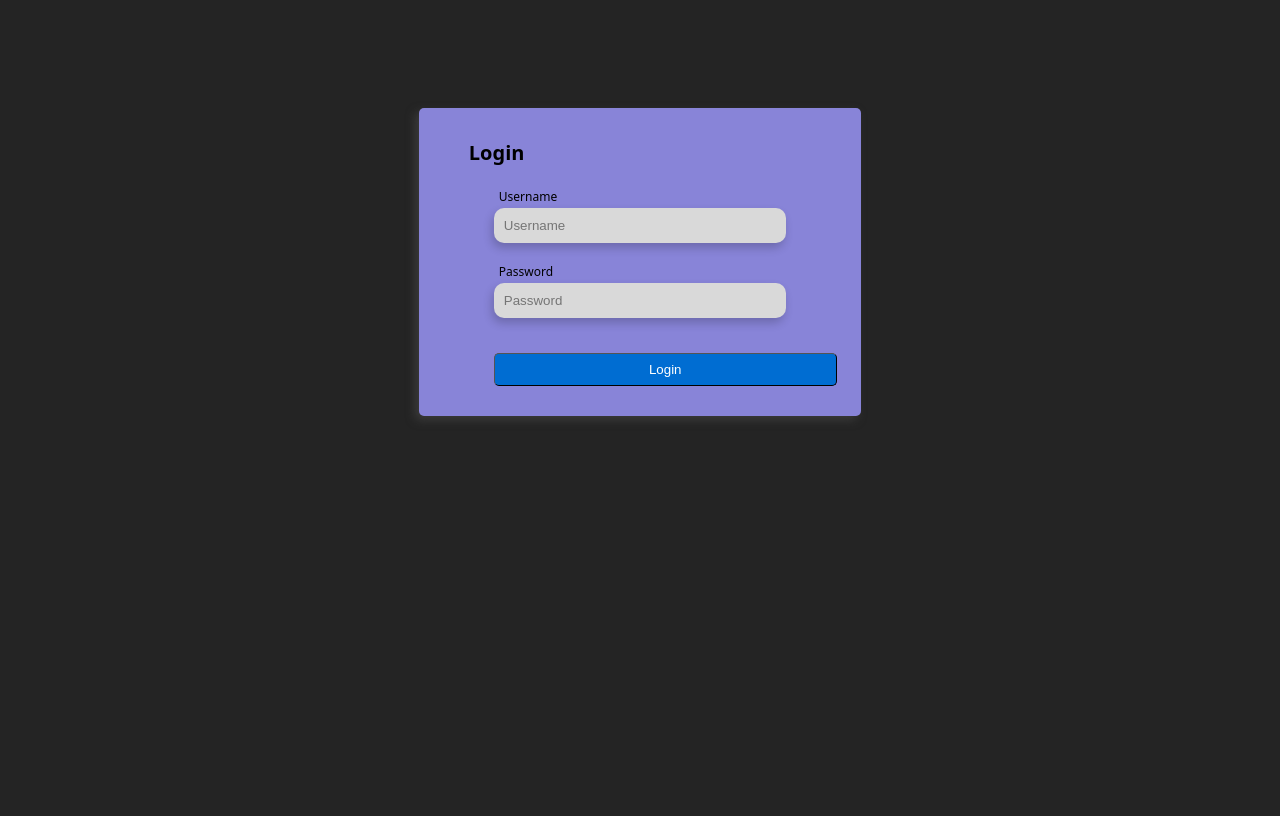
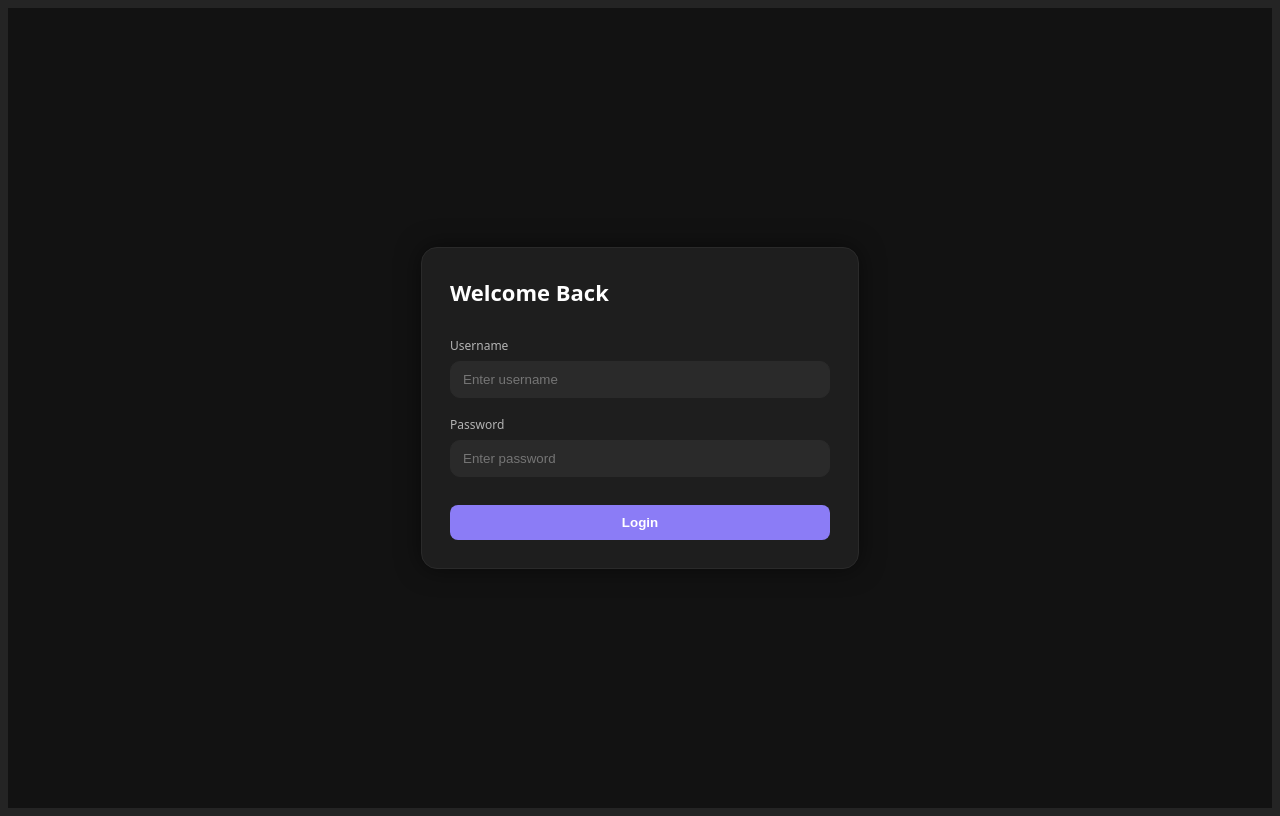
Before and after one commit to Cmuss33/tcgai-costApp, a React (Vite) app in the folder frontend/: page / in a window 1280 px wide. Built offline with nearby package versions, Linux system fonts and the light colour scheme; no server answers.

Commit message:
update login page to better match css

```diff
--- a/frontend/src/login/login.css
+++ b/frontend/src/login/login.css
@@ -1,76 +1,89 @@
 .login-screen {
+  min-height: 100vh;
+  display: flex;
+  justify-content: center;
+  align-items: center;
+
+  background: #121212;
+}
+
+/* Card */
+.login-card {
+  width: 380px;
+
+  background: #1e1e1e;
+  border: 1px solid #2a2a2a;
+
+  border-radius: 16px;
+  padding: 28px;
+
+  box-shadow: 0 0 25px rgba(0, 0, 0, 0.5);
+
   display: flex;
   flex-direction: column;
-  justify-content: space-evenly;
+  gap: 18px;
 }
 
-.login-container {
+/* Title */
+.login-title {
+  font-size: 22px;
+  font-weight: 700;
+  color: white;
+
+  margin-bottom: 10px;
+}
+
+/* Input groups */
+.input-group {
   display: flex;
   flex-direction: column;
-  justify-content: center;
-  margin: 0 auto;
-  width: 35%;
-  background-color: #8884d8;
-  margin-top: 100px;
-  border-radius: 5px;
-  box-shadow: -4px 4px 10px rgb(59, 59, 59);
+  gap: 6px;
 }
 
-.login-title {
-  display: flex;
-  flex-direction: row;
-  justify-content: flex-start;
-  color: black;
-  padding-left: 50px;
-  padding-top: 10px;
-  margin-bottom: 10px;
-  margin-top: 20px;
-  font-weight: 700;
-  font-size: 20px;
+.input-group label {
+  font-size: 12px;
+  color: #b3b3b3;
 }
 
-.input-field {
-  color: black;
-  background-color: #D9D9D9;
-  margin-left: 75px;
-  margin-right: 75px;
-  margin-bottom: 10px;
+/* Inputs */
+.input-group input {
+  padding: 10px 12px;
+
   border-radius: 10px;
-  border: none;
-  padding: 10px;
-  box-shadow: -2px 5px 10px rgba(0, 0, 0, 0.2);
+  border: 1px solid #2a2a2a;
+
+  background: #2a2a2a;
+  color: white;
+
+  outline: none;
+
+  transition: 0.2s;
 }
 
-.login-btn-container {
-  display: flex;
-  flex-direction: column;
-  justify-content: space-evenly;
-  margin-bottom: 30px;
-  margin-top: 25px;
-  width: 77.5%;
+.input-group input:focus {
+  border-color: #8b7cf6;
 }
 
+/* Button (matches your eval/chat buttons) */
 .login-btn {
-  background-color: #006DD2;
+  margin-top: 10px;
+
+  padding: 10px;
+
+  border-radius: 8px;
+  border: none;
+
+  background: #8b7cf6;
   color: white;
-  border-radius: 5px;
-  border-color: black;
-  border-width: 1px;
-  margin-left: 75px;
-  margin-right: 75px;
-  padding: 8px;
-  width: 100%;
+
+  font-weight: 600;
+
+  cursor: pointer;
+
+  transition: 0.2s;
 }
 
 .login-btn:hover {
-  cursor: pointer;
-  background-color: grey;
+  background: #a69ffb;
+  transform: scale(1.02);
 }
-
-.input-header {
-  color: black;
-  margin-left: 80px;
-  margin-top: 10px;
-  margin-bottom: 2px;
-  font-size: 12px;
-}
--- a/frontend/src/login/login.jsx
+++ b/frontend/src/login/login.jsx
@@ -1,11 +1,12 @@
-import { useState, useEffect } from 'react'
-import './login.css'
-import { useNavigate } from 'react-router-dom';
+import { useState, useEffect } from "react";
+import "./login.css";
+import { useNavigate } from "react-router-dom";
 
 function Login() {
   const API_URL = import.meta.env.VITE_API_URL;
-  const [username, setUsername] = useState('');
-  const [password, setPassword] = useState('');
+
+  const [username, setUsername] = useState("");
+  const [password, setPassword] = useState("");
 
   const navigate = useNavigate();
 
@@ -13,23 +14,29 @@ function Login() {
     fetch(`${API_URL}/api/cost/auth-check/`, {
       credentials: "include",
     })
-        .then(res => res.json())
-        .then(data => {
+      .then((res) => res.json())
+      .then((data) => {
         if (data.authenticated) {
           navigate("/cost");
         }
       });
-  });
+  }, [navigate]);
 
   const loginClicked = async () => {
-    const response = await fetch(`${API_URL}/api/cost/login/`, {
+    const response = await fetch(
+      `${API_URL}/api/cost/login/`,
+      {
         method: "POST",
         credentials: "include",
         headers: {
           "Content-Type": "application/json",
         },
-      body: JSON.stringify({ username, password }),
-    });
+        body: JSON.stringify({
+          username,
+          password,
+        }),
+      }
+    );
 
     if (response.ok) {
       navigate("/cost");
@@ -38,32 +45,44 @@ function Login() {
     }
   };
 
-  const handleUsernameChange = (event) => {
-    setUsername(event.target.value);
+  return (
+    <div className="login-screen">
+      <div className="login-card">
+        <div className="login-title">
+          Welcome Back
+        </div>
+
+        <div className="input-group">
+          <label>Username</label>
+          <input
+            type="text"
+            onChange={(e) =>
+              setUsername(e.target.value)
+            }
+            placeholder="Enter username"
+          />
+        </div>
+
+        <div className="input-group">
+          <label>Password</label>
+          <input
+            type="password"
+            onChange={(e) =>
+              setPassword(e.target.value)
+            }
+            placeholder="Enter password"
+          />
+        </div>
+
+        <button
+          className="login-btn"
+          onClick={loginClicked}
+        >
+          Login
+        </button>
+      </div>
+    </div>
+  );
 }
 
-  const handlePasswordChange = (event) => {
-      setPassword(event.target.value);
-  }
-
-  return (
-    <>
-      <div className="login-screen">
-        <div className="login-container">
-          <div className="login-title">
-            <div>Login</div>
-          </div>
-          <div className='input-header'>Username</div>
-          <input type="text" className="input-field" onChange={handleUsernameChange} placeholder="Username"/>
-          <div className='input-header'>Password</div>
-          <input type="password" className="input-field" onChange={handlePasswordChange} placeholder="Password"/>
-          <div className="login-btn-container">
-            <button className="login-btn" onClick={loginClicked}>Login</button>
-          </div>
-        </div>
-      </div>
-    </>
-  )
-}
-
-export default Login
+export default Login;
```
Lines whose indentation alone changed are shown as unchanged.
